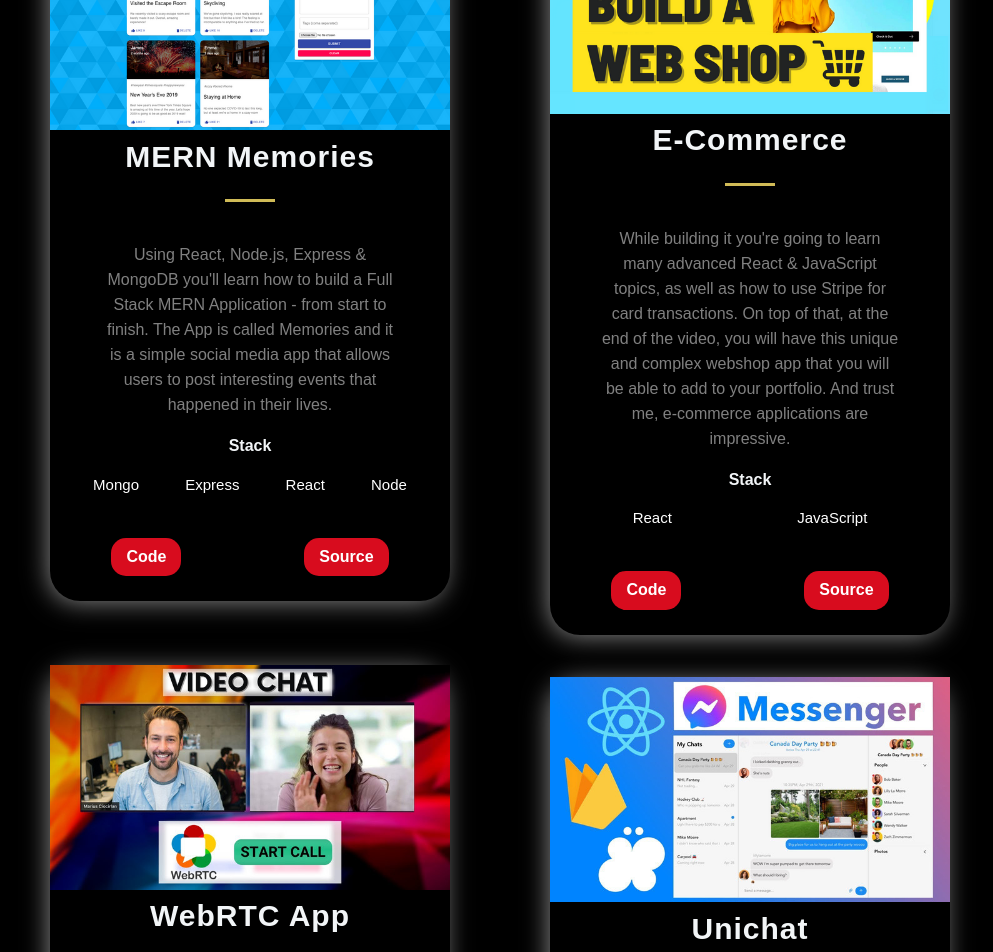
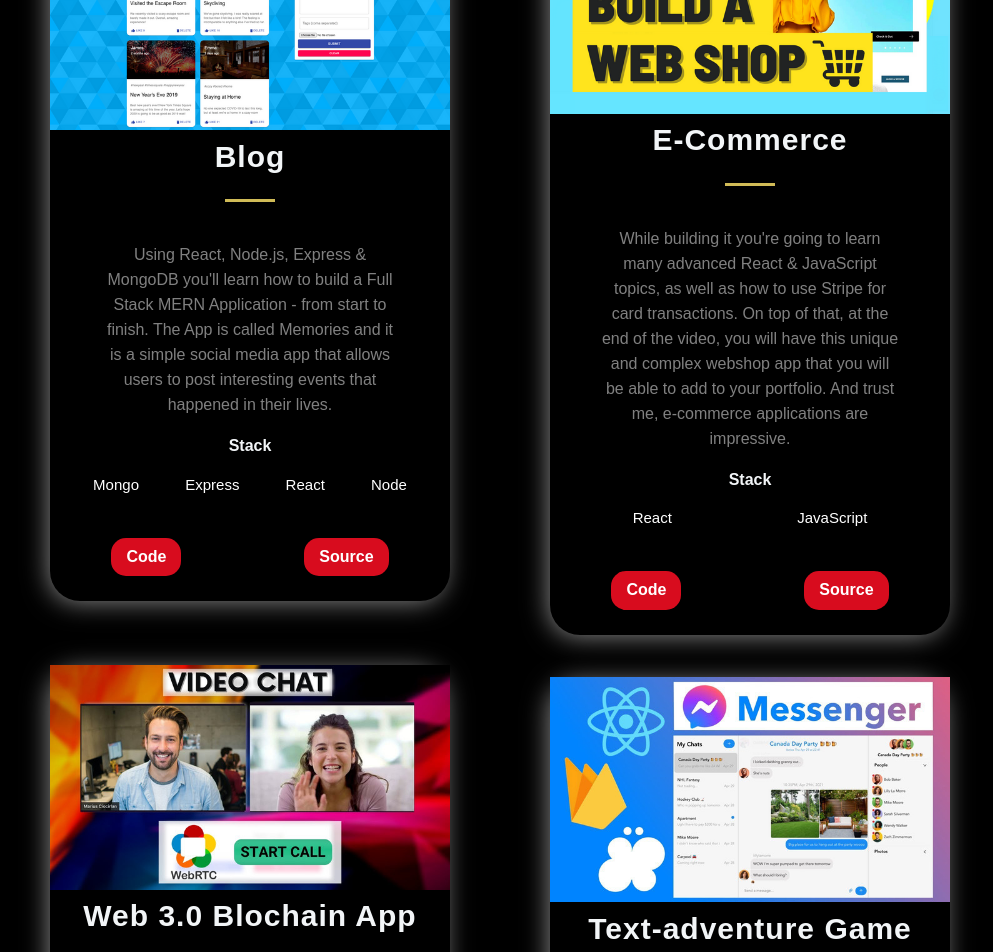
Before and after one commit to Ranna33/Portfolio, a Next.js app: page / in a window 1280 px wide. Shown: the part 1080-2032 px from the top of the page, without its empty margins (140-1133 px from the left). Built offline with nearby package versions, Linux system fonts and the light colour scheme.

Commit message:
"Constants update"

```diff
--- a/src/constants/constants.js
+++ b/src/constants/constants.js
@@ -1,6 +1,6 @@
 export const projects = [
   {
-    title: "MERN Memories",
+    title: "Blog",
     description:
       "Using React, Node.js, Express & MongoDB you'll learn how to build a Full Stack MERN Application - from start to finish. The App is called Memories and it is a simple social media app that allows users to post interesting events that happened in their lives.",
     image: "/images/1.png",
@@ -20,7 +20,7 @@ export const projects = [
     id: 1,
   },
   {
-    title: "WebRTC App",
+    title: "Web 3.0 Blochain App",
     description:
       "This is a code repository for the corresponding YouTube video. In this tutorial, we're going to build and deploy a React Video Chat Application using WebRTC.",
     image: "/images/3.jpg",
@@ -30,7 +30,7 @@ export const projects = [
     id: 2,
   },
   {
-    title: "Unichat",
+    title: "Text-adventure Game",
     description:
       "This is a code repository for the corresponding video tutorial. In this video, we will create a full Realtime Chat Application",
     image: "/images/4.jpg",
--- a/src/pages/_app.js
+++ b/src/pages/_app.js
@@ -1,4 +1,4 @@
-import Theme from '../styles/theme';
+import Theme from "../styles/theme";
 import "./bg.css";
 
 export default function App({ Component, pageProps }) {
```
